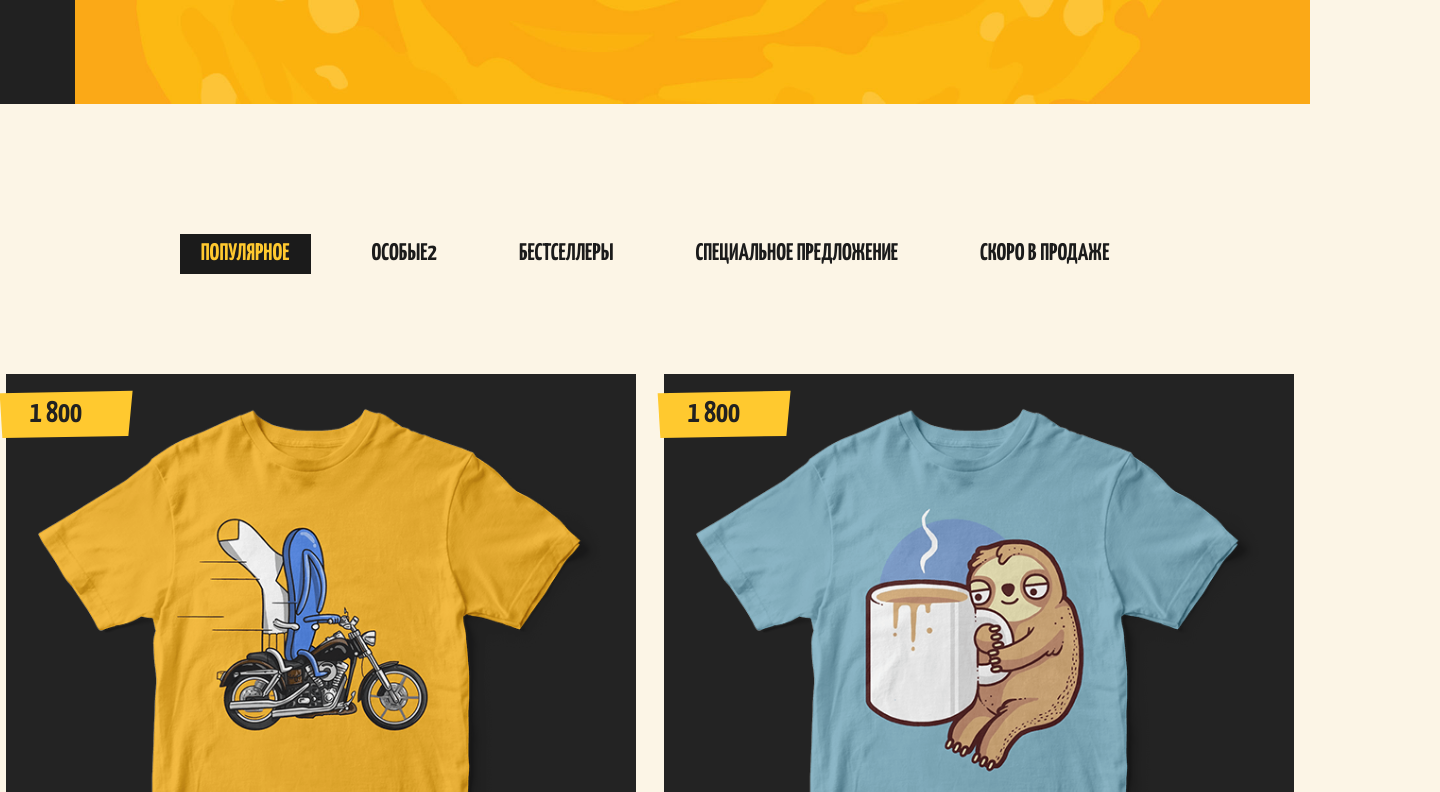
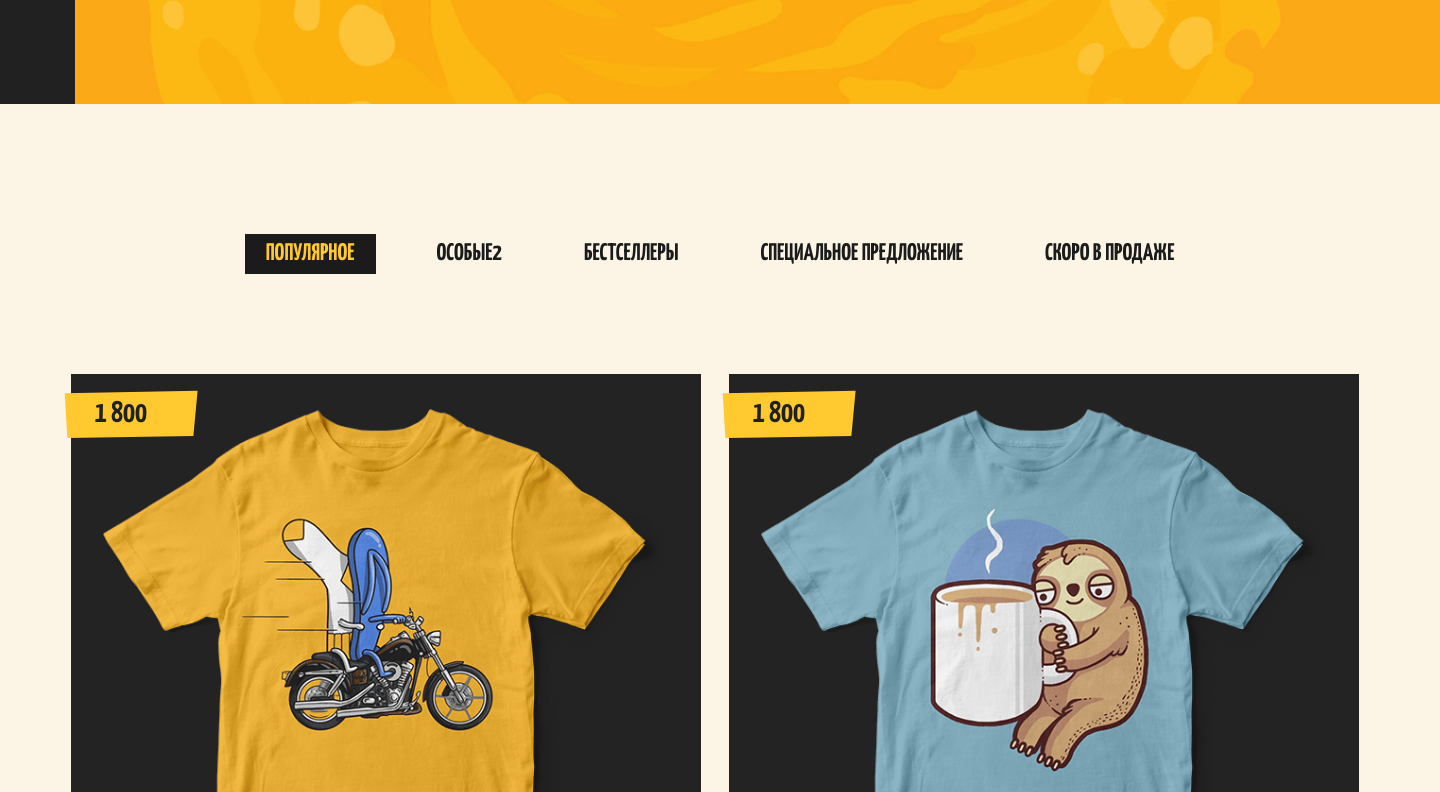
Before and after one commit to Osbourne34/Lost-shirt, a plain HTML site: page index.html in a window 1280 px wide. Shown: the part 696-1488 px from the top of the page, 1440 px wide, since content can reach past the window. Drawn offline with nearby package versions, Linux system fonts and the light colour scheme.

Commit message:
style adaptive

```diff
--- a/css/style.css
+++ b/css/style.css
@@ -19,7 +19,7 @@ html, body {
 
 .wrapper {
     overflow: hidden;
-    min-width: 1310px;
+    min-width: 1440px;
 }
 
 .container {
--- a/index.html
+++ b/index.html
@@ -4,7 +4,7 @@
 <head>
     <meta charset="UTF-8">
     <meta http-equiv="X-UA-Compatible" content="IE=edge">
-    <meta name="viewport" content="width=device-width, initial-scale=1.0">
+    <meta name="viewport" content="1440">
     <title>Lost Shirt | Main Page</title>
     <link rel="preconnect" href="https://fonts.gstatic.com">
     <link href="https://fonts.googleapis.com/css2?family=Yanone+Kaffeesatz:wght@400;700&display=swap" rel="stylesheet">
```
